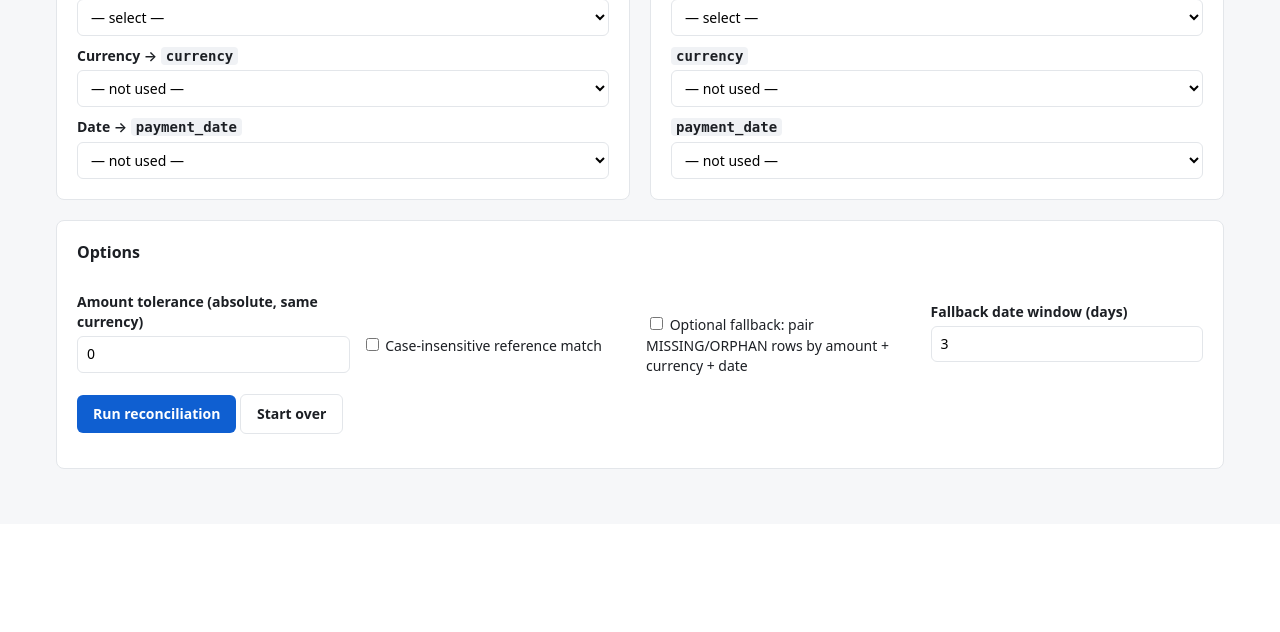
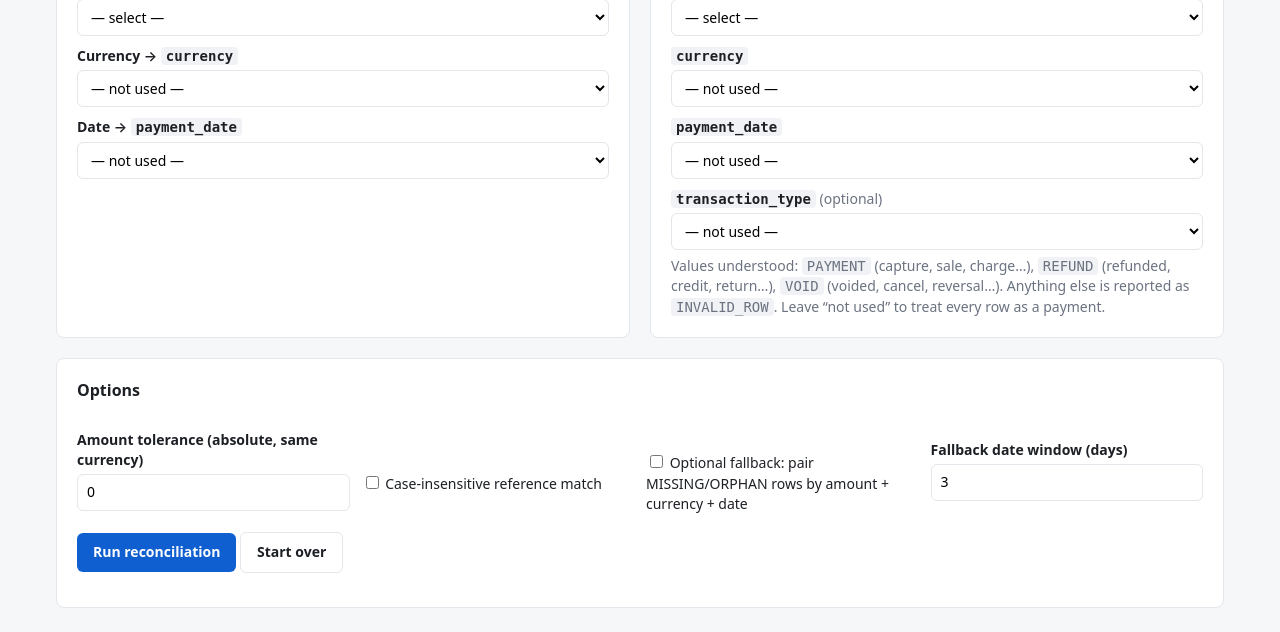
Before and after one commit to VsevaTech/payment-reconciliation-helper, a FastAPI app: template app/templates/map.html in a window 1280 px wide. Shown: the part 276-908 px from the top of the page. Before the commit the page ends 745 px from the top, so only its background shows below. Run offline with FastAPI, Linux system fonts and the light colour scheme; the template is opened without the code that fills it, so the values that code supplies are empty; some libraries are stand-ins or nearby versions.

Commit message:
feat(ui): optional transaction_type select on the mapping page

```diff
--- a/app/templates/map.html
+++ b/app/templates/map.html
@@ -34,6 +34,10 @@
     <label><code>amount</code> *</label>{{ select("payments_amount", session.payments.columns, payments_guess.amount, true) }}
     <label><code>currency</code></label>{{ select("payments_currency", session.payments.columns, payments_guess.currency, false) }}
     <label><code>payment_date</code></label>{{ select("payments_date", session.payments.columns, payments_guess.date, false) }}
+    <label><code>transaction_type</code> <span class="muted" style="font-weight:400">(optional)</span></label>{{ select("payments_transaction_type", session.payments.columns, payments_guess.transaction_type, false) }}
+    <p class="muted" style="margin:6px 0 0">Values understood: <code>PAYMENT</code> (capture, sale, charge…),
+      <code>REFUND</code> (refunded, credit, return…), <code>VOID</code> (voided, cancel, reversal…).
+      Anything else is reported as <code>INVALID_ROW</code>. Leave “not used” to treat every row as a payment.</p>
   </div>
 </div>
 <div class="card">
```
